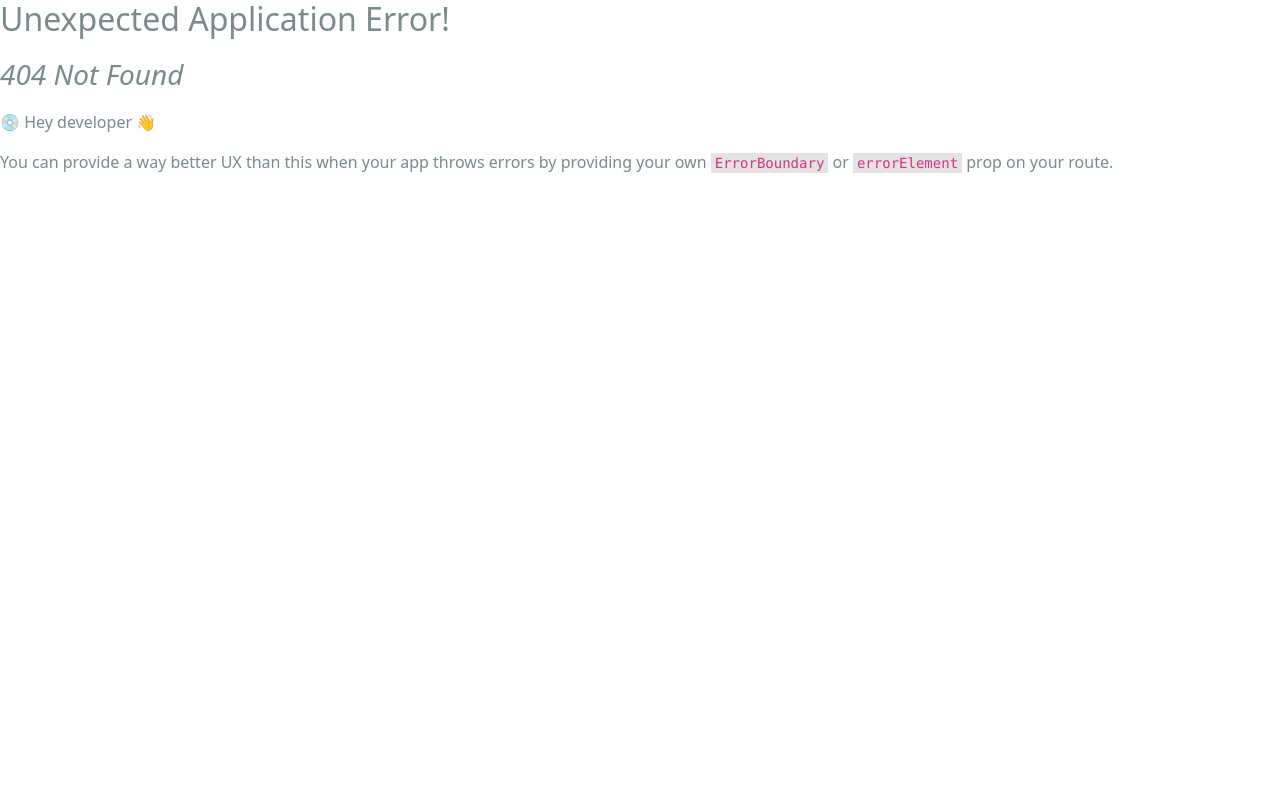
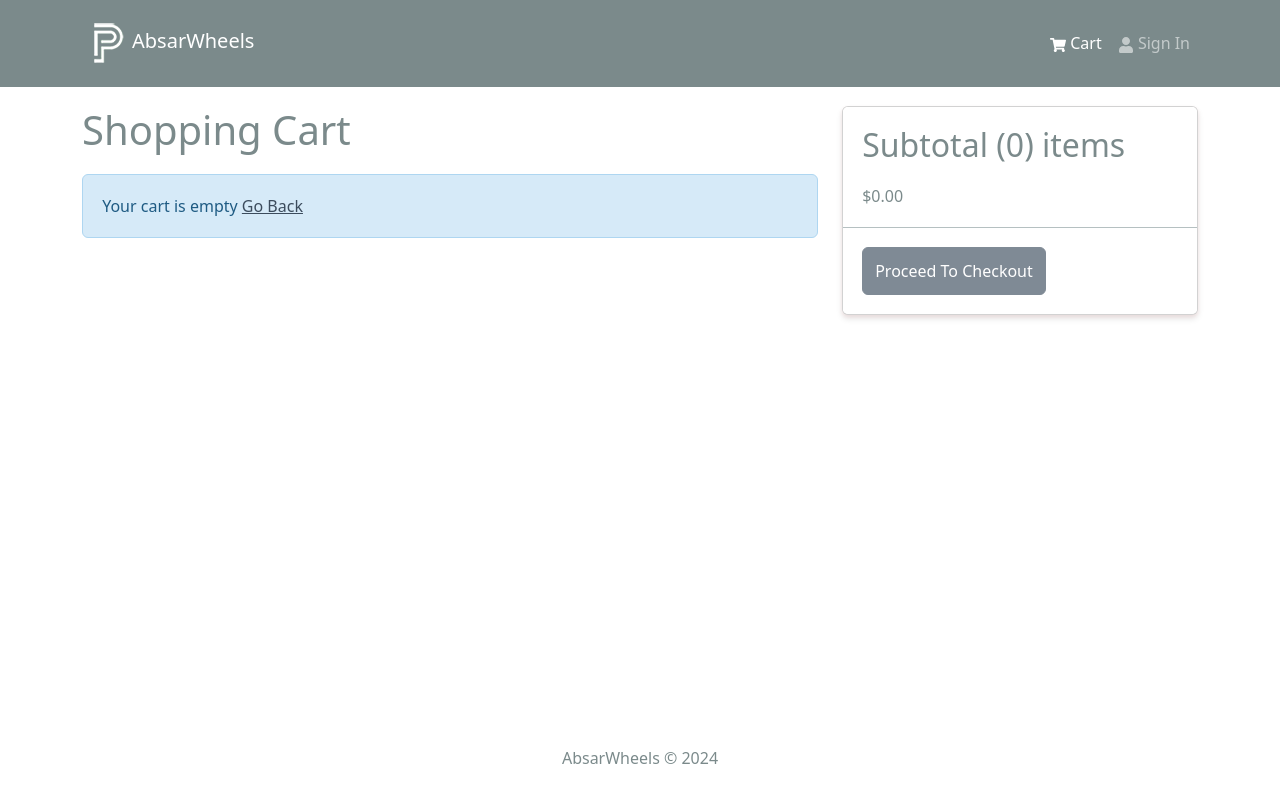
Before and after one commit to AbsarRaashid3/AbsarWheels, a React (Create React App) app in the folder frontend/: page /cart in a window 1280 px wide. Before the commit this address had no page. Shown: the top 802 px of the page. Built offline with nearby package versions, Linux system fonts and the light colour scheme.

Commit message:
Cart Screen

```diff
--- a/frontend/src/index.js
+++ b/frontend/src/index.js
@@ -9,12 +9,14 @@
 import reportWebVitals from './reportWebVitals';
 import HomeScreen from './screens/HomeScreen';
 import ProductScreen from './screens/ProductScreen';
+import CartScreen from './screens/CartScreen';
 
 const router = createBrowserRouter(
   createRoutesFromElements(
     <Route Path='/' element={<App />} >
       <Route index={true} path="/" element={<HomeScreen />} />
       <Route path='/product/:id' element={<ProductScreen />} />
+      <Route path='/cart' element={<CartScreen />} />
     </Route>
   )
 )
--- /dev/null
+++ b/frontend/src/screens/CartScreen.jsx
@@ -0,0 +1,108 @@
+import React from 'react';
+import { Link, useNavigate } from 'react-router-dom';
+import { useDispatch, useSelector } from 'react-redux';
+import { Row, Col, ListGroup, Image, Form, Button, Card } from 'react-bootstrap';
+import { FaTrash } from 'react-icons/fa';
+import Message from '../components/Message';
+import { addToCart } from '../slices/cartSlice';
+
+
+const CartScreen = () => {
+    const navigate = useNavigate();
+    const dispatch = useDispatch();
+
+
+    const cart = useSelector((state) => state.cart);
+    const { cartItems } = cart;
+
+    const addToCartHandler = async (product, qty) => {
+        dispatch(addToCart({...product, qty}));
+    };
+
+  return <Row>
+    <Col md={8}>
+
+        <h1 style={{marginBottom: '20px'}}>Shopping Cart</h1>
+        {cartItems.length === 0 ? (
+            <Message>
+                Your cart is empty <Link to='/'>Go Back</Link>
+            </Message>
+        ) :(
+            <ListGroup variant='flush'>
+                {cartItems.map((item) => (
+                    <ListGroup.Item key={item._id}>
+                        <Row>
+                            <Col md={2}>
+                                <Image src={item.image} alt={item.name} fluid rounded />
+                            </Col>
+                            <Col md={3}>
+                                <Link to={`/product/${item._id}`}>{item.name}</Link>
+                            </Col>
+                            <Col md={2}>${item.price}</Col>
+                            <Col md={2}>
+                                <Form.Control
+                                    as='select'
+                                    value={item.qty}
+                                    onChange={(e) => addToCartHandler(item, Number(e.target.value))
+
+                                    }
+                                >
+                                    {[...Array(item.countInStock).keys()].map((x) => (
+                                        <option key={x + 1} value={x + 1}>
+                                            {x + 1}
+                                        </option>
+                                    ))}
+                                </Form.Control>
+                            </Col>
+                            <Col md={2}>
+                                <Button
+                                    type='button'
+                                    variant='light'
+
+                                >
+                                    <FaTrash />
+                                </Button>
+                            </Col>
+                        </Row>
+                    </ListGroup.Item>
+                ))}
+            </ListGroup>
+        )}
+
+    </Col>
+
+    <Col md={4}>
+        <Card>
+            <ListGroup variant='flush'>
+                <ListGroup.Item>
+                    <h2>
+                        Subtotal ({cartItems.reduce((acc, item) => acc + item.qty, 0)})
+                        items
+                    </h2>
+                    ${cartItems
+                        .reduce((acc, item) => acc + item.qty * item.price, 0)
+                        .toFixed(2)}
+                </ListGroup.Item>
+                <ListGroup.Item>
+                    <Button
+                        type='button'
+                        className='btn-block'
+                        disabled={cartItems.length === 0}
+
+                    >
+                        Proceed To Checkout
+                    </Button>
+                </ListGroup.Item>
+            </ListGroup>
+        </Card>
+
+    </Col>
+
+  </Row>
+
+
+
+
+}
+
+export default CartScreen;
```
